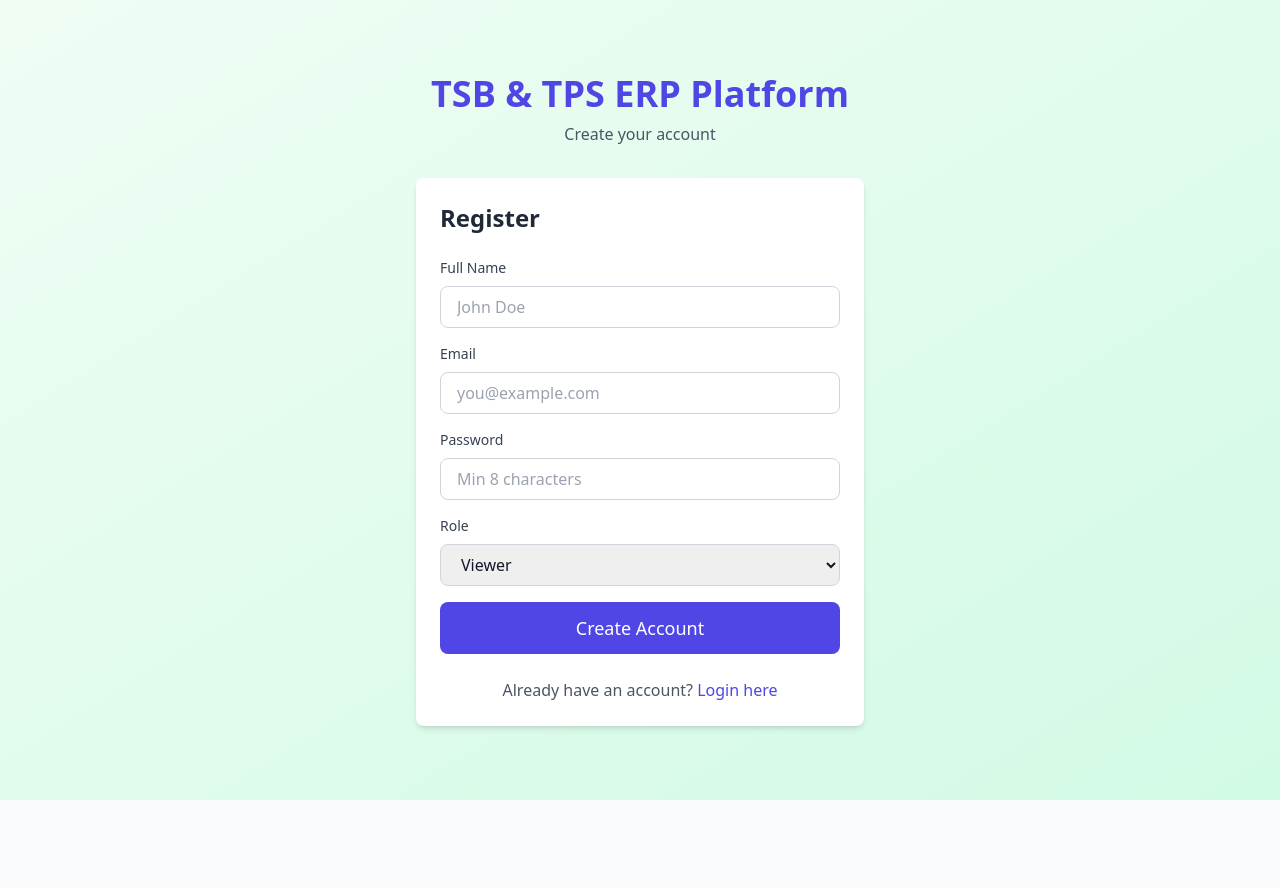
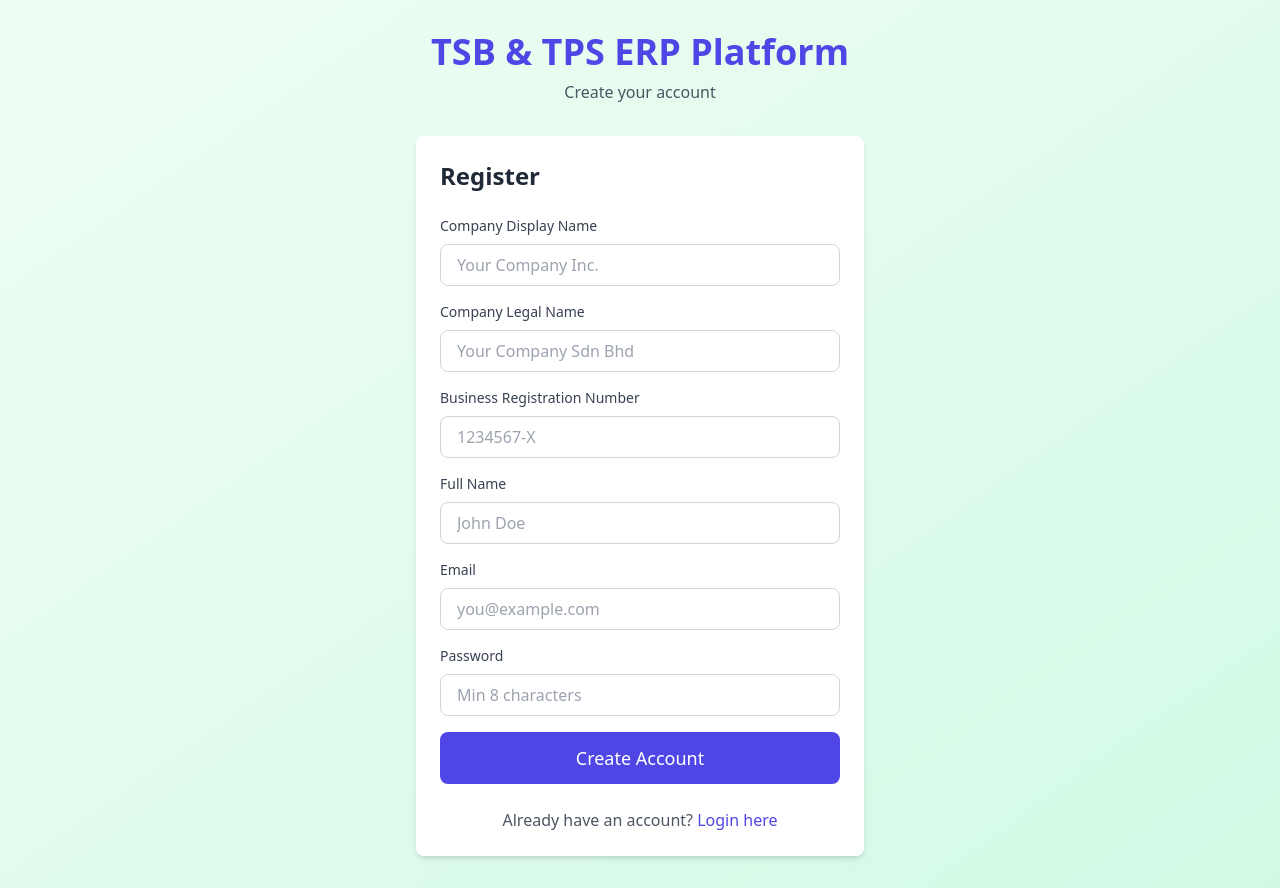
Before and after one commit to ariffzainal/inhouse-erp, a Vue app in the folder frontend/erp-frontend/: page /register in a window 1280 px wide. Before the commit the page ends 800 px from the top, so only its background shows below. Built offline with nearby package versions, Linux system fonts and the light colour scheme.

Commit message:
feat: Implement password sanitization in backend error handling. feat: Update frontend registration for multi-company details and remove role selection

```diff
--- a/frontend/erp-frontend/src/stores/auth.js
+++ b/frontend/erp-frontend/src/stores/auth.js
@@ -47,14 +47,26 @@ export const useAuthStore = defineStore('auth', () => {
     error.value = null
 
     try {
-      await apiRegister(userData)
-      return await login(userData.email, userData.password)
+      // The backend now expects company_name nested within a 'company' object
+      const payload = {
+        email: userData.email,
+        full_name: userData.full_name,
+        password: userData.password,
+        company: {
+          display_name: userData.company_display_name,
+          legal_name: userData.company_legal_name,
+          business_registration_number: userData.business_registration_number
+        }
+      };
+      await apiRegister(payload);
+      // After successful registration, automatically log in the user
+      return await login(userData.email, userData.password);
     } catch (err) {
-      error.value = err.response?.data?.detail || 'Registration failed'
-      console.error('Register error:', err)
-      return false
+      error.value = err.response?.data?.detail || 'Registration failed';
+      console.error('Register error:', err);
+      return false;
     } finally {
-      loading.value = false
+      loading.value = false;
     }
   }
 
--- a/frontend/erp-frontend/src/views/RegisterView.vue
+++ b/frontend/erp-frontend/src/views/RegisterView.vue
@@ -15,6 +15,21 @@
 
         <form @submit.prevent="handleRegister" class="space-y-4">
           <div>
+            <label class="block text-sm font-medium text-gray-700 mb-2">Company Display Name</label>
+            <input v-model="form.company_display_name" type="text" required placeholder="Your Company Inc." class="input-field" :disabled="authStore.loading" />
+          </div>
+
+          <div>
+            <label class="block text-sm font-medium text-gray-700 mb-2">Company Legal Name</label>
+            <input v-model="form.company_legal_name" type="text" required placeholder="Your Company Sdn Bhd" class="input-field" :disabled="authStore.loading" />
+          </div>
+
+          <div>
+            <label class="block text-sm font-medium text-gray-700 mb-2">Business Registration Number</label>
+            <input v-model="form.business_registration_number" type="text" required placeholder="1234567-X" class="input-field" :disabled="authStore.loading" />
+          </div>
+
+          <div>
             <label class="block text-sm font-medium text-gray-700 mb-2">Full Name</label>
             <input v-model="form.full_name" type="text" required placeholder="John Doe" class="input-field" :disabled="authStore.loading" />
           </div>
@@ -29,17 +44,6 @@
             <input v-model="form.password" type="password" required placeholder="Min 8 characters" class="input-field" :disabled="authStore.loading" />
           </div>
 
-          <div>
-            <label class="block text-sm font-medium text-gray-700 mb-2">Role</label>
-            <select v-model="form.role" class="input-field" :disabled="authStore.loading">
-              <option value="viewer">Viewer</option>
-              <option value="inventory_staff">Inventory Staff</option>
-              <option value="pos_staff">POS Staff</option>
-              <option value="accountant">Accountant</option>
-              <option value="manager">Manager</option>
-              <option value="admin">Admin</option>
-            </select>
-          </div>
 
           <button type="submit" class="w-full btn-primary py-3 text-lg" :disabled="authStore.loading">
             <span v-if="!authStore.loading">Create Account</span>
@@ -67,10 +71,12 @@ const router = useRouter()
 const authStore = useAuthStore()
 
 const form = ref({
+  company_display_name: '',
+  company_legal_name: '',
+  business_registration_number: '',
   email: '',
   full_name: '',
-  password: '',
-  role: 'viewer'
+  password: ''
 })
 
 const handleRegister = async () => {
```
Also changed, not shown: 1 other file (tests, documents, lock files or other folders).
